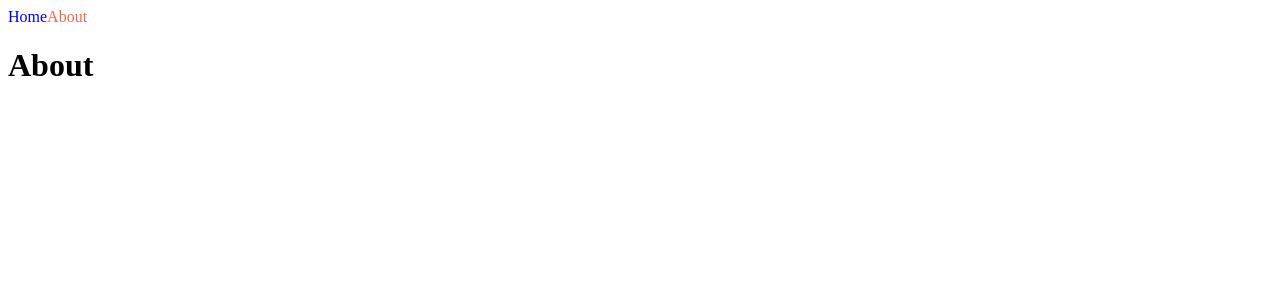
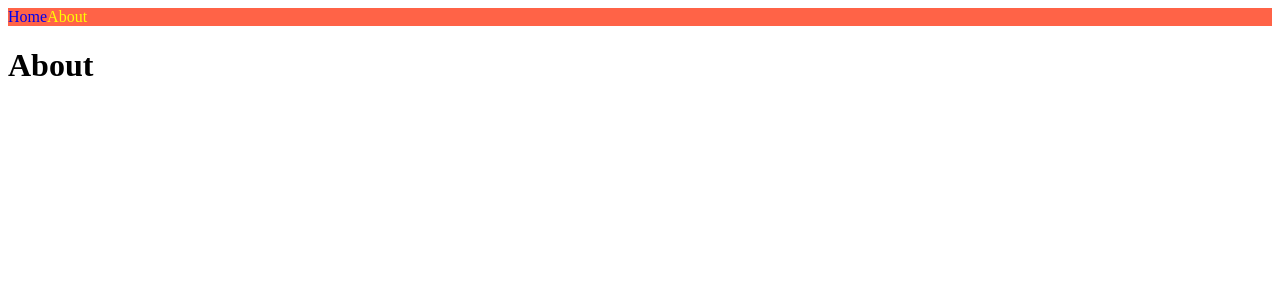
Before and after one commit to m3rri/nextjs-intro, a Next.js app: page /about in a window 1280 px wide. Shown: the top 300 px of the page. Built offline with nearby package versions, Linux system fonts and the light colour scheme.

Commit message:
~styled jsx

```diff
--- a/component/NavBar.js
+++ b/component/NavBar.js
@@ -1,19 +1,28 @@
 import Link from 'next/link';
 import { useRouter } from 'next/router';
-import styles from './NavBar.module.css';
+import css from 'styled-jsx/css';
 
+const style = css`
+nav {
+    background-color: tomato;
+}
+a {
+    text-decoration: none;
+}
+.active {
+    color: yellow;
+}
+`;
 export default function NavBar(){
     const router = useRouter();
 
     return <nav>
         <Link href="/">
-            <a className={`${styles.link} ${router.pathname === '/' ? styles.active : ''}`}>Home</a>
+            <a className={router.pathname==='/' ? 'active': ''}>Home</a>
         </Link>
         <Link href="/about">
-            <a className={[
-                styles.link,
-                router.pathname === '/about' ? styles.active : ''
-            ].join(' ')}>About</a>
+            <a className={router.pathname==='/about' ? 'active': ''}>About</a>
         </Link>
+        <style jsx>{style}</style> {/** html tag */}
     </nav>
 }
--- a/component/NavBar.module.css
+++ /dev/null
@@ -1,7 +0,0 @@
-.link{
-    text-decoration: none;
-    color: blue;
-}
-.active{
-    color: tomato;
-}
```
